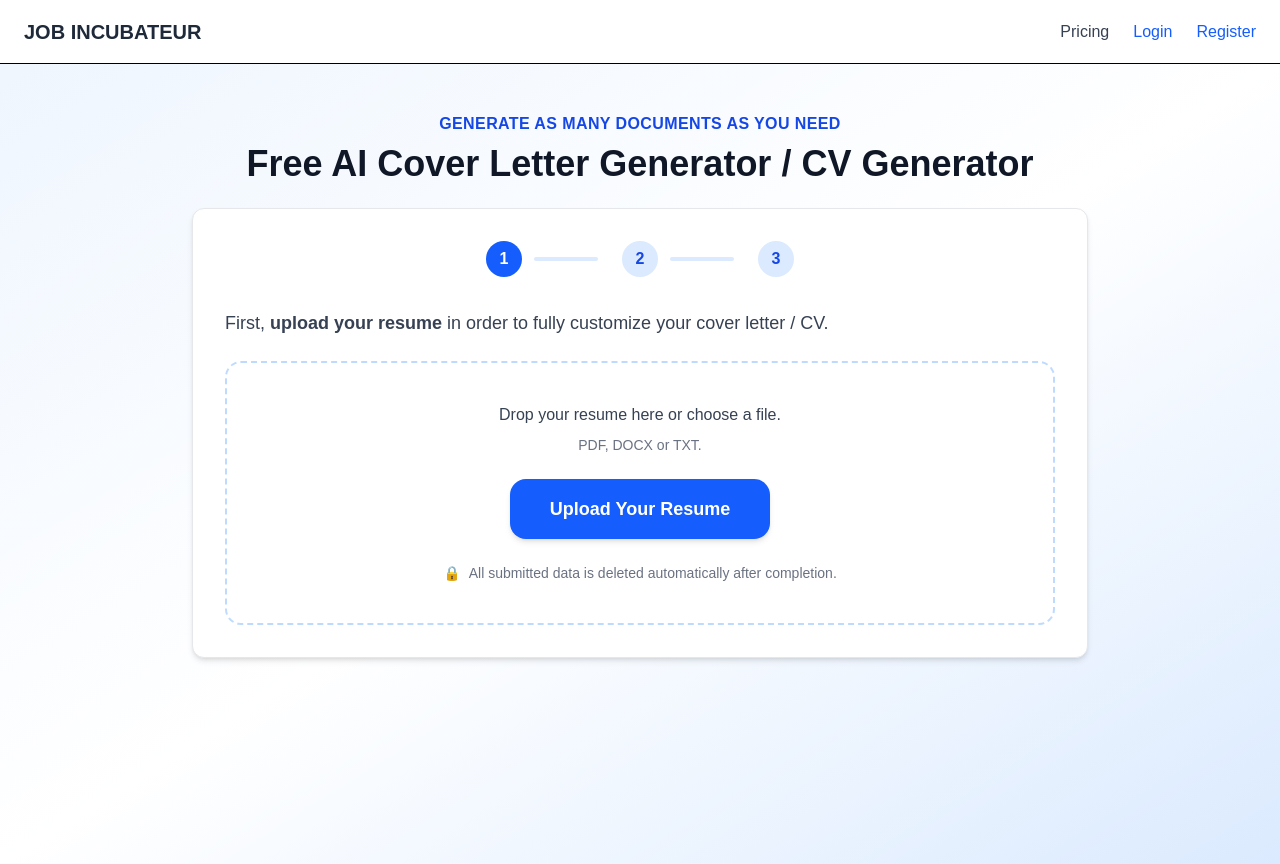
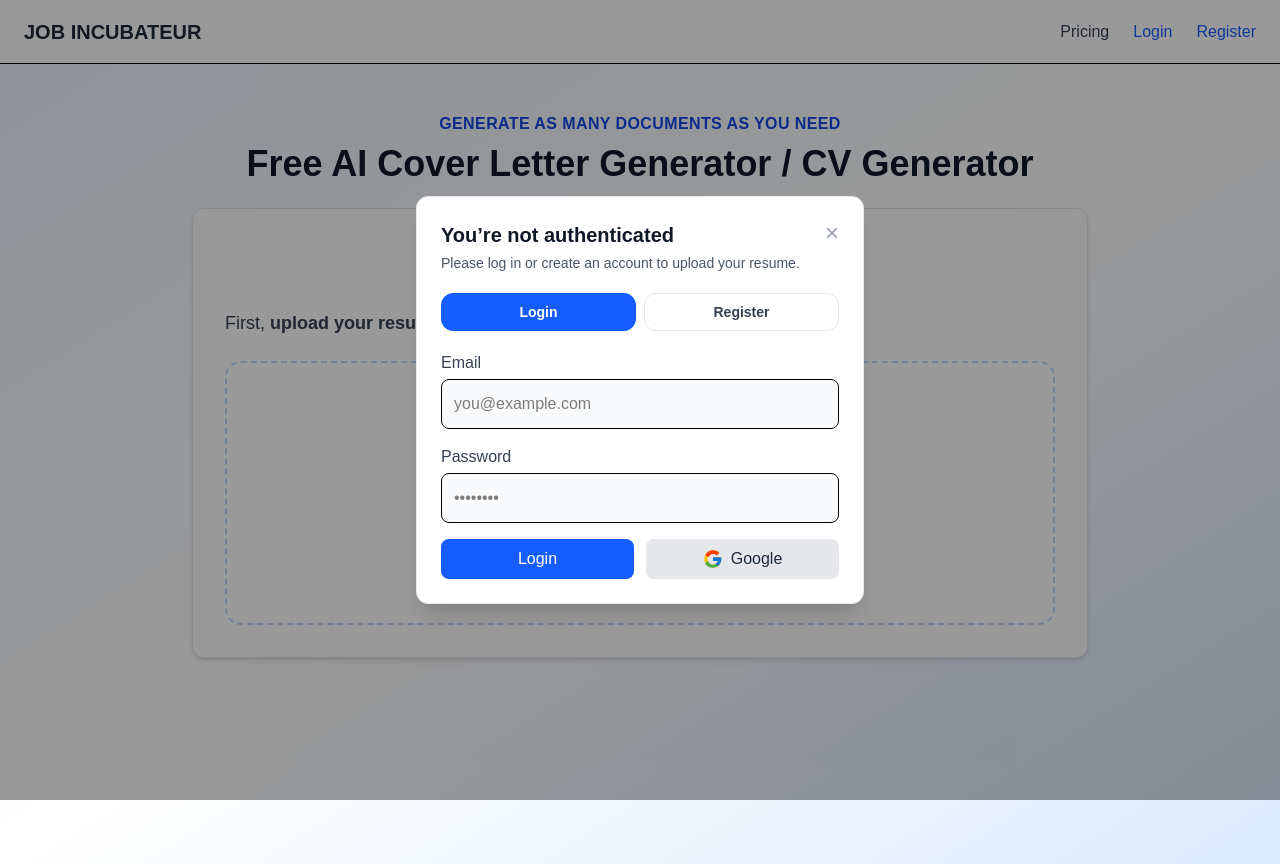
Before and after one commit to sofmega/CV_generator, a React (Vite) app in the folder frontend/: page / in a window 1280 px wide. Both pictures are taken after a click on the label "Upload Your Resume". Built offline with nearby package versions, Linux system fonts and the light colour scheme; no server answers.

Commit message:
required auth to use upload

```diff
--- /dev/null
+++ b/frontend/src/product/generator/components/AuthRequiredModal.tsx
@@ -0,0 +1,255 @@
+// src/product/generator/components/AuthRequiredModal.tsx
+import { useEffect, useState } from "react";
+import Card from "../../../components/ui/Card";
+import Input from "../../../components/ui/Input";
+import Button from "../../../components/ui/Button";
+import GoogleIcon from "../../../components/ui/icons/GoogleIcon";
+import { supabase } from "../../../lib/supabase";
+
+type Mode = "login" | "register";
+
+type Props = {
+  open: boolean;
+  onClose: () => void;
+  onAuthed?: () => void; // called after successful login
+};
+
+export default function AuthRequiredModal({ open, onClose, onAuthed }: Props) {
+  const [mode, setMode] = useState<Mode>("login");
+
+  const [fullName, setFullName] = useState("");
+  const [email, setEmail] = useState("");
+  const [password, setPassword] = useState("");
+
+  const [loading, setLoading] = useState(false);
+  const [message, setMessage] = useState<string | null>(null);
+  const [error, setError] = useState<string | null>(null);
+
+  // Close on ESC + lock scroll (this is an "external system" effect → OK)
+  useEffect(() => {
+    if (!open) return;
+
+    const onKeyDown = (e: KeyboardEvent) => {
+      if (e.key === "Escape") onClose();
+    };
+
+    document.addEventListener("keydown", onKeyDown);
+
+    const prevOverflow = document.body.style.overflow;
+    document.body.style.overflow = "hidden";
+
+    return () => {
+      document.removeEventListener("keydown", onKeyDown);
+      document.body.style.overflow = prevOverflow;
+    };
+  }, [open, onClose]);
+
+  // Reset messages ONLY from user actions (no setState in effects)
+  const resetNotices = () => {
+    setError(null);
+    setMessage(null);
+  };
+
+  const close = () => {
+    resetNotices();
+    onClose();
+  };
+
+  const switchMode = (m: Mode) => {
+    resetNotices();
+    setMode(m);
+  };
+
+  if (!open) return null;
+
+  const cleanEmail = email.trim();
+  const cleanName = fullName.trim();
+
+  async function handleLogin() {
+    resetNotices();
+
+    if (!cleanEmail) return setError("Please enter your email.");
+    if (!password) return setError("Please enter your password.");
+
+    setLoading(true);
+    const { error } = await supabase.auth.signInWithPassword({
+      email: cleanEmail,
+      password,
+    });
+    setLoading(false);
+
+    if (error) return setError(error.message);
+
+    close();
+    onAuthed?.();
+  }
+
+  async function handleRegister() {
+    resetNotices();
+
+    if (!cleanEmail) return setError("Please enter your email.");
+    if (!password) return setError("Please enter your password.");
+
+    setLoading(true);
+    const { error } = await supabase.auth.signUp({
+      email: cleanEmail,
+      password,
+      options: {
+        data: cleanName ? { full_name: cleanName } : undefined,
+        emailRedirectTo: `${window.location.origin}/login`,
+      },
+    });
+    setLoading(false);
+
+    if (error) return setError(error.message);
+
+    setMessage(
+      "✔ A confirmation email has been sent. Please verify your email, then log in."
+    );
+    // Switch to login tab after signup success
+    setMode("login");
+  }
+
+  async function handleGoogle() {
+    resetNotices();
+
+    const { error } = await supabase.auth.signInWithOAuth({
+      provider: "google",
+      options: {
+        redirectTo: `${window.location.origin}/auth/callback`,
+      },
+    });
+
+    if (error) setError(error.message);
+  }
+
+  return (
+    <div
+      className="fixed inset-0 z-[9999] flex items-center justify-center px-4"
+      aria-modal="true"
+      role="dialog"
+    >
+      {/* Backdrop */}
+      <button
+        type="button"
+        className="absolute inset-0 bg-black/40"
+        onClick={close}
+        aria-label="Close"
+      />
+
+      {/* Modal */}
+      <div className="relative w-full max-w-md">
+        <Card className="p-6 rounded-3xl shadow-xl">
+          <div className="flex items-start justify-between gap-4">
+            <div>
+              <h3 className="text-xl font-bold text-gray-900">
+                You’re not authenticated
+              </h3>
+              <p className="text-sm text-gray-600 mt-1">
+                Please log in or create an account to upload your resume.
+              </p>
+            </div>
+
+            <button
+              type="button"
+              onClick={close}
+              className="text-gray-400 hover:text-gray-700 text-2xl leading-none"
+              aria-label="Close modal"
+            >
+              ×
+            </button>
+          </div>
+
+          {/* Tabs */}
+          <div className="mt-5 flex gap-2">
+            <button
+              type="button"
+              onClick={() => switchMode("login")}
+              className={[
+                "flex-1 rounded-xl px-3 py-2 text-sm font-semibold border",
+                mode === "login"
+                  ? "bg-blue-600 text-white border-blue-600"
+                  : "bg-white text-gray-700 border-gray-200 hover:bg-gray-50",
+              ].join(" ")}
+            >
+              Login
+            </button>
+            <button
+              type="button"
+              onClick={() => switchMode("register")}
+              className={[
+                "flex-1 rounded-xl px-3 py-2 text-sm font-semibold border",
+                mode === "register"
+                  ? "bg-blue-600 text-white border-blue-600"
+                  : "bg-white text-gray-700 border-gray-200 hover:bg-gray-50",
+              ].join(" ")}
+            >
+              Register
+            </button>
+          </div>
+
+          <div className="mt-5 space-y-4">
+            {mode === "register" && (
+              <Input
+                label="Full name (optional)"
+                placeholder="John Doe"
+                value={fullName}
+                onChange={(e) => setFullName(e.target.value)}
+              />
+            )}
+
+            <Input
+              label="Email"
+              placeholder="you@example.com"
+              value={email}
+              onChange={(e) => setEmail(e.target.value)}
+            />
+
+            <Input
+              label="Password"
+              type="password"
+              placeholder="••••••••"
+              value={password}
+              onChange={(e) => setPassword(e.target.value)}
+            />
+
+            {message && <p className="text-green-600 text-sm">{message}</p>}
+            {error && <p className="text-red-600 text-sm">{error}</p>}
+
+           <div className="flex gap-3">
+  {mode === "login" ? (
+    <Button
+      onClick={handleLogin}
+      loading={loading}
+      className="flex-1"
+    >
+      Login
+    </Button>
+  ) : (
+    <Button
+      onClick={handleRegister}
+      loading={loading}
+      className="flex-1"
+    >
+      Create account
+    </Button>
+  )}
+
+  <Button
+    variant="secondary"
+    onClick={handleGoogle}
+    className="flex-1"
+  >
+    <span className="flex items-center justify-center gap-2">
+      <GoogleIcon />
+      Google
+    </span>
+  </Button>
+</div>
+
+          </div>
+        </Card>
+      </div>
+    </div>
+  );
+}
--- a/frontend/src/product/generator/components/Step1Upload.tsx
+++ b/frontend/src/product/generator/components/Step1Upload.tsx
@@ -1,10 +1,27 @@
-// src/product/generator/components/Step1Upload.tsx
+import { useRef, useState } from "react";
+import type React from "react";
+import { useAuthContext } from "../../../hooks/useAuthContext";
+import AuthRequiredModal from "./AuthRequiredModal";
+
 type Step1UploadProps = {
   onUpload: React.ChangeEventHandler<HTMLInputElement>;
   error: string | null;
 };
 
 export default function Step1Upload({ onUpload, error }: Step1UploadProps) {
+  const { user, loading } = useAuthContext();
+  const isAuthed = !!user && !loading;
+
+  const inputRef = useRef<HTMLInputElement | null>(null);
+  const [authModalOpen, setAuthModalOpen] = useState(false);
+
+  const onUploadButtonClick = (e: React.MouseEvent<HTMLLabelElement>) => {
+    if (!isAuthed) {
+      e.preventDefault(); // prevents opening file picker
+      setAuthModalOpen(true);
+    }
+  };
+
   return (
     <div>
       <p className="text-gray-700 mb-6 text-lg">
@@ -15,11 +32,10 @@ export default function Step1Upload({ onUpload, error }: Step1UploadProps) {
       <div className="border-2 border-dashed border-blue-200 rounded-2xl p-10 text-center">
         <p className="text-gray-700 mb-2">Drop your resume here or choose a file.</p>
 
-        <p className="text-sm text-gray-500 mb-6">
-          PDF, DOCX or TXT.
-        </p>
+        <p className="text-sm text-gray-500 mb-6">PDF, DOCX or TXT.</p>
 
         <input
+          ref={inputRef}
           id="cv-upload"
           type="file"
           accept=".pdf,.docx,.txt"
@@ -29,6 +45,7 @@ export default function Step1Upload({ onUpload, error }: Step1UploadProps) {
 
         <label
           htmlFor="cv-upload"
+          onClick={onUploadButtonClick}
           className="inline-flex items-center justify-center px-10 py-4 rounded-2xl bg-blue-600 text-white font-bold text-lg shadow-md cursor-pointer hover:bg-blue-700 transition"
         >
           Upload Your Resume
@@ -41,6 +58,15 @@ export default function Step1Upload({ onUpload, error }: Step1UploadProps) {
       </div>
 
       {error && <p className="text-red-600 mt-4 font-medium">{error}</p>}
+
+      <AuthRequiredModal
+        open={authModalOpen}
+        onClose={() => setAuthModalOpen(false)}
+        onAuthed={() => {
+          // Note: auto-opening the file picker after async login is often blocked by browsers.
+          // So we just close the modal and the user clicks Upload again.
+        }}
+      />
     </div>
   );
 }
```
